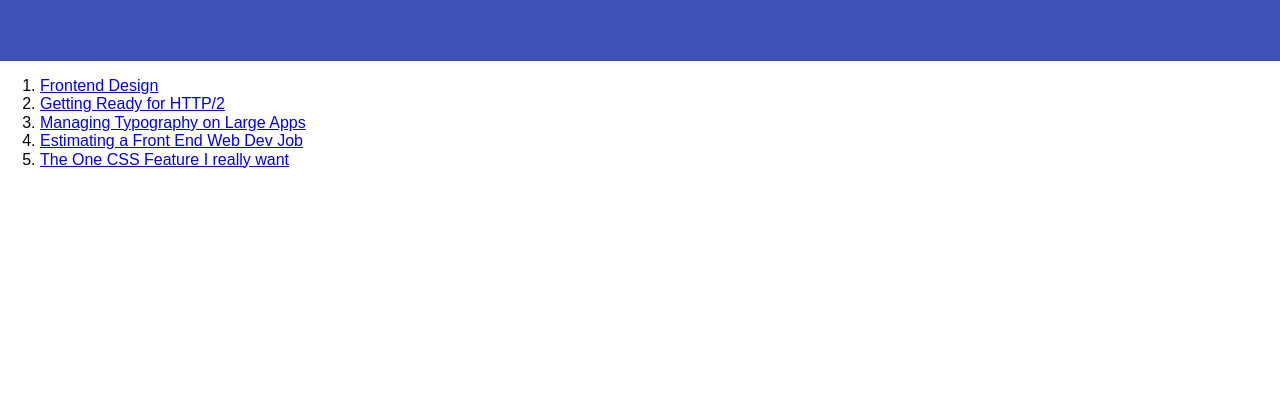
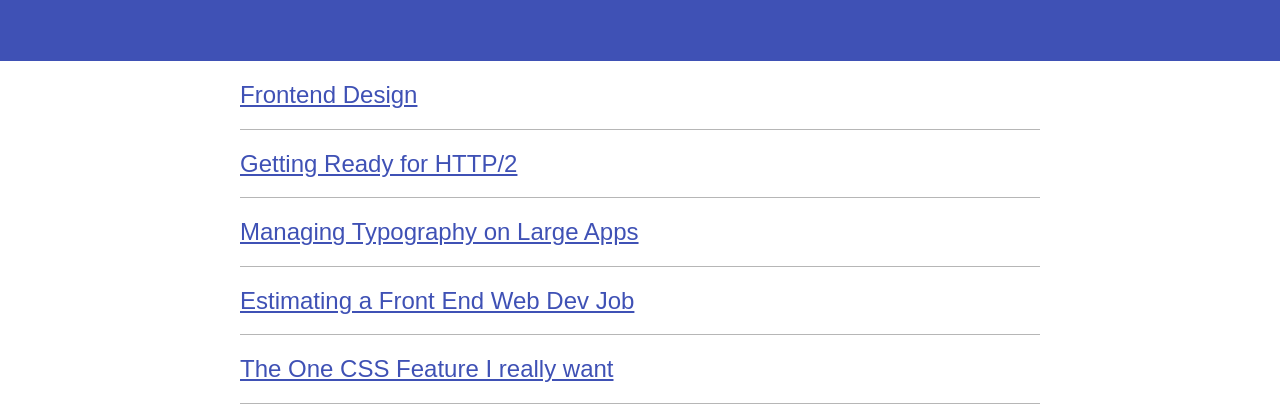
Before and after one commit to amitnawab/FronEndNewsScreencast, a plain HTML site: page index.html in a window 1280 px wide. Shown: the part 106-526 px from the top of the page. Drawn offline with Linux system fonts and the light colour scheme.

Commit message:
Added padding and borders

```diff
--- a/index.html
+++ b/index.html
@@ -8,9 +8,12 @@
   </head>
   <body>
     <header class="Header">
+      <div class='container'>
         <p class='Logo'>Front-End News!</p>
+      </div>
     </header>
-    <main>
+    <main class="content">
+      <div class='container'>
         <ol class = "news">
           <li class="news-item">
             <a class="news-link" href="#">Frontend Design</a>
@@ -28,6 +31,7 @@
             <a class="news-link" href="#">The One CSS Feature I really want</a>
           </li>
         </ol>
+      </div>
     </main>
   </body>
 </html>
--- a/main.css
+++ b/main.css
@@ -25,7 +25,9 @@ h1, h2, h3, h4, h5, h6  {
 }
 
 ol {
-
+  margin: 0;
+  padding: 0;
+  list-style-type: none;
 }
 
 li {
@@ -46,6 +48,7 @@ a {
 .Header {
   background-color: #3f51b5;
   color: #fff;
+  margin-bottom: 20px;
   padding: 30px 0;
   text-align: center;
 }
@@ -58,3 +61,25 @@ a {
   font-weight: bold;
   text-transform: uppercase;
   }
+
+  /*------------------------------
+  * News
+  ------------------------------*/
+  .news-item {
+    border-bottom: 1px solid #b6b6b6;
+    margin-bottom: 20px;
+    padding-bottom: 20px;
+    }
+
+  .news-link {
+    color: #3f51b5;
+    font-size: 24px;
+  }
+
+  /*------------------------------
+  * Container
+  ------------------------------*/
+  .container {
+    max-width: 800px;
+    margin: 0 auto;
+}
```
Lines whose indentation alone changed are shown as unchanged.
